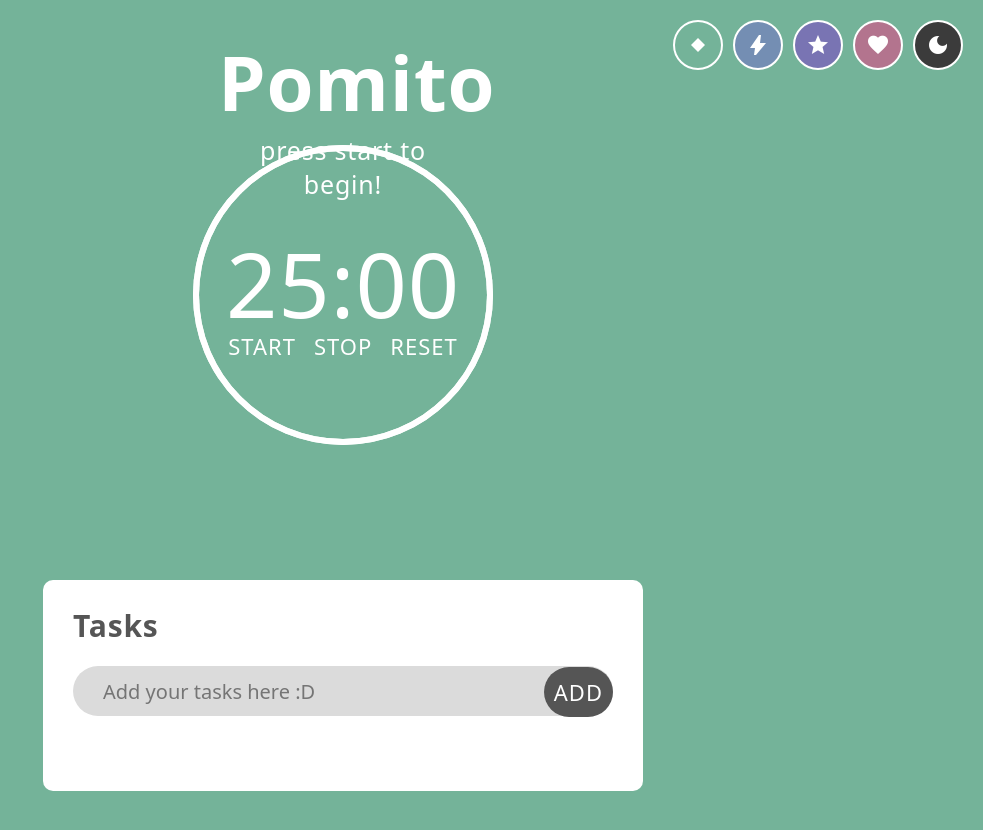
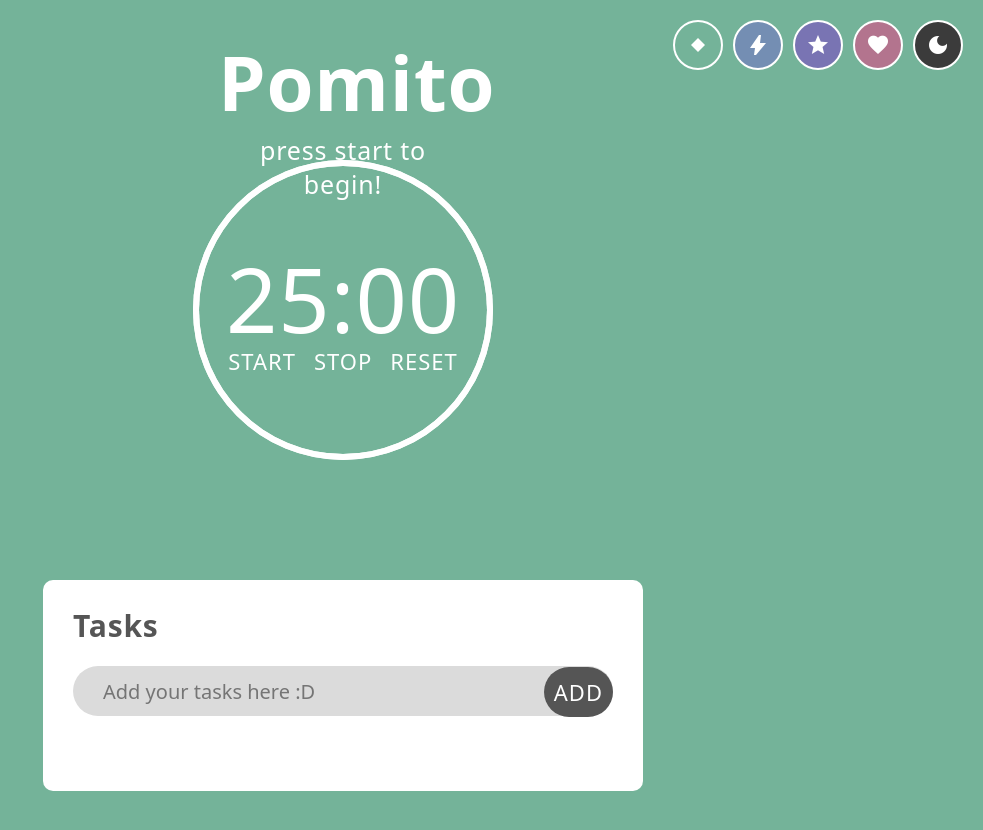
Before and after one commit to ashlygenaot/pomito, a plain HTML site: page index.html in a window 1280 px wide. Shown: the whole page, without its empty margins (297-1280 px from the left). Drawn offline with nearby package versions, Linux system fonts and the light colour scheme; a web font is replaced by a local one.

Commit message:
- Moved app circle

```diff
--- a/styles.css
+++ b/styles.css
@@ -38,7 +38,7 @@ p {
   position: absolute;
   top: 50%;
   left: 50%;
-  transform: translate(-50%, -85%);
+  transform: translate(-50%, -80%);
   width: 300px;
   height: 300px;
 }
```
